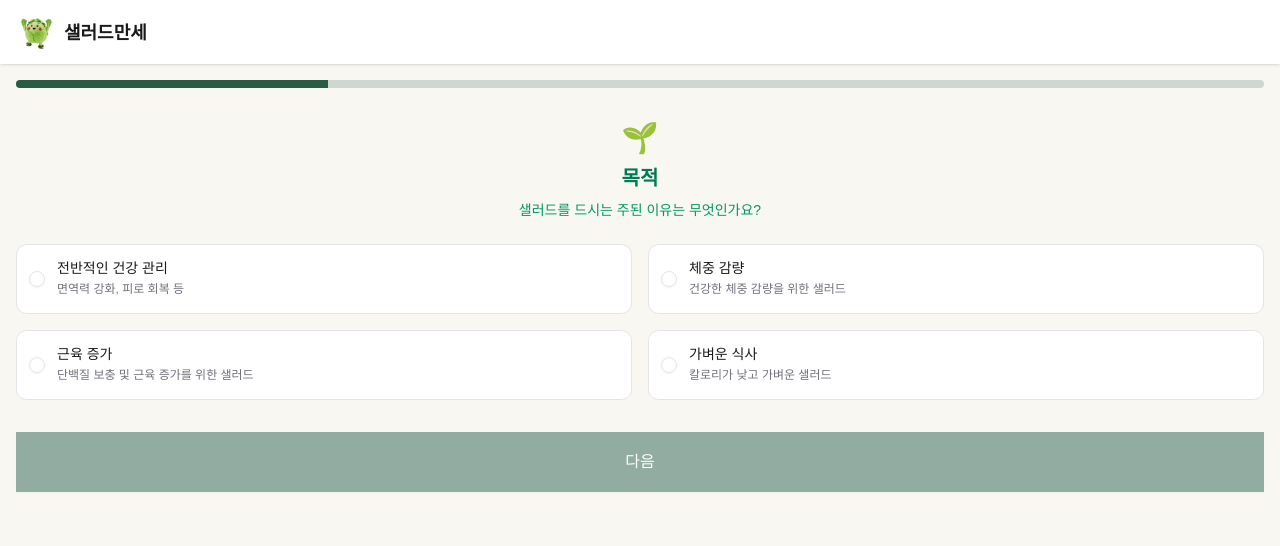
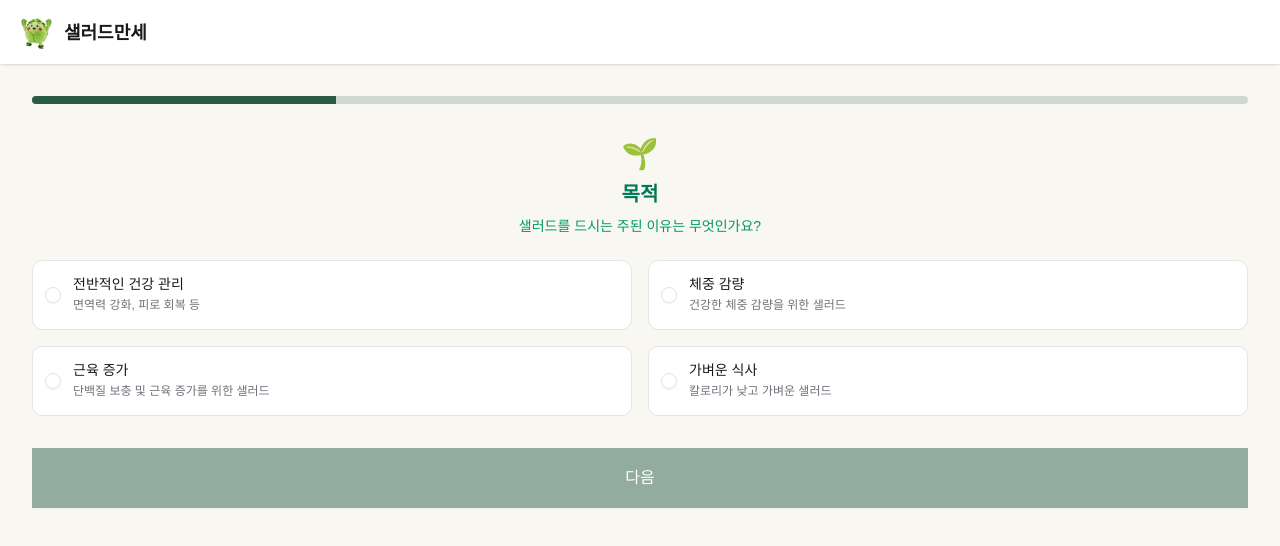
Before and after one commit to SeogJongYu/salad-manse, a Next.js app: page /preference in a window 1280 px wide. Shown: the top 546 px of the page. Built offline with nearby package versions, Linux system fonts and the light colour scheme.

Commit message:
refactor(preference): step 관련 컴포넌트 공통 디자인 시스템 구조로 개선

```diff
--- a/src/app/(interaction)/layout.tsx
+++ b/src/app/(interaction)/layout.tsx
@@ -6,9 +6,7 @@ export default function InteractionLayout({ children }: PropsWithChildren) {
   return (
     <div className="bg-background min-h-dvh">
       <Header />
-      <div className="pt-(--header-height)">
-        <main>{children}</main>
-      </div>
+      <main className="pt-(--header-height)">{children}</main>
     </div>
   );
 }
--- a/src/app/(interaction)/preference/page.tsx
+++ b/src/app/(interaction)/preference/page.tsx
@@ -10,7 +10,7 @@ export const metadata: Metadata = {
 
 export default function PreferencePage() {
   return (
-    <div className="container mx-auto h-(--content-height) px-4 pt-4 pb-[60px]">
+    <div className="container mx-auto p-4 lg:p-8">
       <Suspense>
         <PreferenceFlow />
       </Suspense>
--- /dev/null
+++ b/src/features/preference/components/PreferenceStepLayout.tsx
@@ -0,0 +1,61 @@
+import { type PropsWithChildren } from 'react';
+
+import { cn } from '@/shared/utils';
+
+interface StepLayoutProps extends PropsWithChildren {
+  className?: string;
+}
+
+function Root({ children, className }: StepLayoutProps) {
+  return <div className={cn(className)}>{children}</div>;
+}
+
+/**
+ * 모바일 Footer영역의 스크롤을 커버하기 위해
+ * padding-bottom Footer 높이만큼 추가
+ */
+function Content({ children, className }: StepLayoutProps) {
+  return <div className={cn('pb-16 lg:pb-8', className)}>{children}</div>;
+}
+
+function Header({ children, className }: StepLayoutProps) {
+  return <div className={cn('mb-6 text-center', className)}>{children}</div>;
+}
+
+function Icon({ children, className }: StepLayoutProps) {
+  return <div className={cn('mb-2 text-3xl', className)}>{children}</div>;
+}
+
+function Title({ children, className }: StepLayoutProps) {
+  return (
+    <h2 className={cn('mb-2 text-xl font-bold', className)}>{children}</h2>
+  );
+}
+
+function Description({ children, className }: StepLayoutProps) {
+  return <div className={cn('text-sm', className)}>{children}</div>;
+}
+
+function Footer({ children, className }: StepLayoutProps) {
+  return (
+    <div
+      className={cn(
+        'border-border border-t bg-white',
+        'fixed right-0 bottom-0 left-0', // 모바일
+        'lg:static lg:border-0', // 데스크탑
+        className,
+      )}
+    >
+      {children}
+    </div>
+  );
+}
+
+export const PreferenceStepLayout = Object.assign(Root, {
+  Content,
+  Header,
+  Icon,
+  Title,
+  Description,
+  Footer,
+});
--- a/src/features/preference/components/StepNavigation.tsx
+++ b/src/features/preference/components/StepNavigation.tsx
@@ -3,7 +3,7 @@ import { Children, type ComponentProps, type PropsWithChildren } from 'react';
 import { Button } from '@/shared/components/ui/Button';
 import { cn } from '@/shared/utils';
 
-function StepNavigationRoot({ children }: PropsWithChildren) {
+function Root({ children }: PropsWithChildren) {
   const childCount = Children.count(children);
 
   if (childCount === 0 || childCount > 2) {
@@ -11,7 +11,7 @@ function StepNavigationRoot({ children }: PropsWithChildren) {
   }
 
   return (
-    <div className="border-border fixed right-0 bottom-0 left-0 border-t bg-white lg:static lg:mt-8 lg:border-0">
+    <div className="border-border fixed right-0 bottom-0 left-0 border-t bg-white lg:static lg:border-0">
       <div
         className={cn('grid h-[60px]', {
           'grid-cols-1': childCount === 1,
@@ -55,7 +55,7 @@ function NextButton({
   );
 }
 
-const StepNavigation = Object.assign(StepNavigationRoot, {
+const StepNavigation = Object.assign(Root, {
   Previous: PreviousButton,
   Next: NextButton,
 });
--- a/src/features/preference/components/steps/BloodPressureStep.tsx
+++ b/src/features/preference/components/steps/BloodPressureStep.tsx
@@ -1,5 +1,6 @@
 import { useState } from 'react';
 
+import { PreferenceStepLayout as Layout } from '@/features/preference/components/PreferenceStepLayout';
 import StepNavigation from '@/features/preference/components/StepNavigation';
 import { bloodPressureOptions } from '@/features/preference/constants/options';
 import RadioCard from '@/shared/components/ui/RadioCard';
@@ -21,12 +22,15 @@ export default function BloodPressureStep({
   );
 
   return (
-    <div>
-      <div className="mb-6 text-center">
-        <div className="mb-2 text-3xl">❤️</div>
-        <h2 className="mb-2 text-xl font-bold text-rose-700">혈압 관리</h2>
-        <p className="text-sm text-rose-600">혈압은 어떤 편인가요?</p>
-      </div>
+    <Layout>
+      <Layout.Content>
+        <Layout.Header>
+          <Layout.Icon>❤️</Layout.Icon>
+          <Layout.Title className="text-rose-700">혈압 관리</Layout.Title>
+          <Layout.Description className="text-rose-600">
+            혈압은 어떤 편인가요?
+          </Layout.Description>
+        </Layout.Header>
         <RadioGroup
           value={selectedValue}
           className="grid grid-cols-1 gap-4 lg:grid-cols-2"
@@ -42,7 +46,9 @@ export default function BloodPressureStep({
             />
           ))}
         </RadioGroup>
+      </Layout.Content>
 
+      <Layout.Footer>
         <StepNavigation>
           <StepNavigation.Previous onClick={onPrevious} />
           <StepNavigation.Next
@@ -53,6 +59,7 @@ export default function BloodPressureStep({
             }}
           />
         </StepNavigation>
-    </div>
+      </Layout.Footer>
+    </Layout>
   );
 }
--- a/src/features/preference/components/steps/BloodSugarStep.tsx
+++ b/src/features/preference/components/steps/BloodSugarStep.tsx
@@ -1,5 +1,6 @@
 import { useState } from 'react';
 
+import { PreferenceStepLayout as Layout } from '@/features/preference/components/PreferenceStepLayout';
 import StepNavigation from '@/features/preference/components/StepNavigation';
 import { bloodSugarOptions } from '@/features/preference/constants/options';
 import RadioCard from '@/shared/components/ui/RadioCard';
@@ -21,12 +22,15 @@ export default function BloodSugarStep({
   );
 
   return (
-    <div>
-      <div className="mb-6 text-center">
-        <div className="mb-2 text-3xl">🍯</div>
-        <h2 className="mb-2 text-xl font-bold text-sky-700">혈당 관리</h2>
-        <p className="text-sm text-sky-600">혈당은 어떤 편인가요?</p>
-      </div>
+    <Layout>
+      <Layout.Content>
+        <Layout.Header>
+          <Layout.Icon>🍯</Layout.Icon>
+          <Layout.Title className="text-sky-700">혈당 관리</Layout.Title>
+          <Layout.Description className="text-sky-600">
+            혈당은 어떤 편인가요?
+          </Layout.Description>
+        </Layout.Header>
         <RadioGroup
           value={selectedValue}
           className="grid grid-cols-1 gap-4 lg:grid-cols-2"
@@ -42,7 +46,9 @@ export default function BloodSugarStep({
             />
           ))}
         </RadioGroup>
+      </Layout.Content>
 
+      <Layout.Footer>
         <StepNavigation>
           <StepNavigation.Previous onClick={onPrevious} />
           <StepNavigation.Next
@@ -55,6 +61,7 @@ export default function BloodSugarStep({
             결과보기
           </StepNavigation.Next>
         </StepNavigation>
-    </div>
+      </Layout.Footer>
+    </Layout>
   );
 }
--- a/src/features/preference/components/steps/CholesterolStep.tsx
+++ b/src/features/preference/components/steps/CholesterolStep.tsx
@@ -1,5 +1,6 @@
 import { useState } from 'react';
 
+import { PreferenceStepLayout as Layout } from '@/features/preference/components/PreferenceStepLayout';
 import StepNavigation from '@/features/preference/components/StepNavigation';
 import { cholesterolOptions } from '@/features/preference/constants/options';
 import RadioCard from '@/shared/components/ui/RadioCard';
@@ -21,16 +22,17 @@ export default function CholesterolStep({
   );
 
   return (
-    <div>
-      <div className="mb-6 text-center">
-        <div className="mb-2 text-3xl">🫒</div>
-        <h2 className="mb-2 text-xl font-bold text-amber-700">
+    <Layout>
+      <Layout.Content>
+        <Layout.Header>
+          <Layout.Icon>🫒</Layout.Icon>
+          <Layout.Title className="text-amber-700">
             콜레스테롤 관리
-        </h2>
-        <p className="text-sm text-amber-600">
+          </Layout.Title>
+          <Layout.Description className="text-amber-600">
             콜레스테롤 수치는 어떤 편인가요?
-        </p>
-      </div>
+          </Layout.Description>
+        </Layout.Header>
         <RadioGroup
           value={selectedValue}
           className="grid grid-cols-1 gap-4 lg:grid-cols-2"
@@ -46,7 +48,9 @@ export default function CholesterolStep({
             />
           ))}
         </RadioGroup>
+      </Layout.Content>
 
+      <Layout.Footer>
         <StepNavigation>
           <StepNavigation.Previous onClick={onPrevious} />
           <StepNavigation.Next
@@ -57,6 +61,7 @@ export default function CholesterolStep({
             }}
           />
         </StepNavigation>
-    </div>
+      </Layout.Footer>
+    </Layout>
   );
 }
--- a/src/features/preference/components/steps/HealthGoalStep.tsx
+++ b/src/features/preference/components/steps/HealthGoalStep.tsx
@@ -1,5 +1,6 @@
 import { useState } from 'react';
 
+import { PreferenceStepLayout as Layout } from '@/features/preference/components/PreferenceStepLayout';
 import StepNavigation from '@/features/preference/components/StepNavigation';
 import { healthGoalOptions } from '@/features/preference/constants/options';
 import RadioCard from '@/shared/components/ui/RadioCard';
@@ -19,14 +20,15 @@ export default function HealthGoalStep({
   );
 
   return (
-    <div>
-      <div className="mb-6 text-center">
-        <div className="mb-2 text-3xl">🌱</div>
-        <h2 className="mb-2 text-xl font-bold text-emerald-700">목적</h2>
-        <p className="text-sm text-emerald-600">
+    <Layout>
+      <Layout.Content>
+        <Layout.Header>
+          <Layout.Icon>🌱</Layout.Icon>
+          <Layout.Title className="text-emerald-700">목적</Layout.Title>
+          <Layout.Description className="text-emerald-600">
             샐러드를 드시는 주된 이유는 무엇인가요?
-        </p>
-      </div>
+          </Layout.Description>
+        </Layout.Header>
         <RadioGroup
           value={selectedValue}
           className="grid grid-cols-1 gap-4 lg:grid-cols-2"
@@ -42,7 +44,9 @@ export default function HealthGoalStep({
             />
           ))}
         </RadioGroup>
+      </Layout.Content>
 
+      <Layout.Footer>
         <StepNavigation>
           <StepNavigation.Next
             disabled={!selectedValue}
@@ -52,6 +56,7 @@ export default function HealthGoalStep({
             }}
           />
         </StepNavigation>
-    </div>
+      </Layout.Footer>
+    </Layout>
   );
 }
```
Lines whose indentation alone changed are shown as unchanged.
